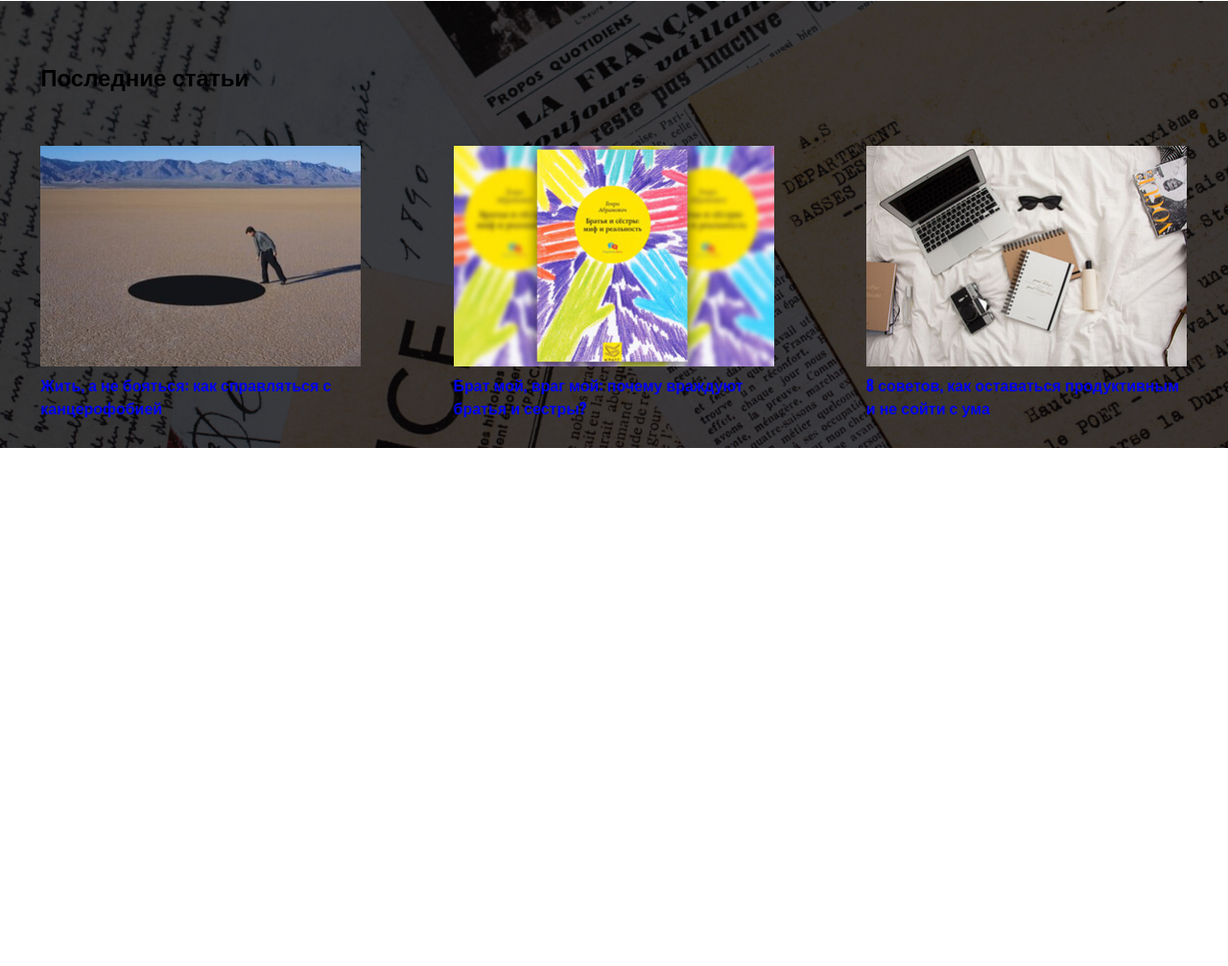
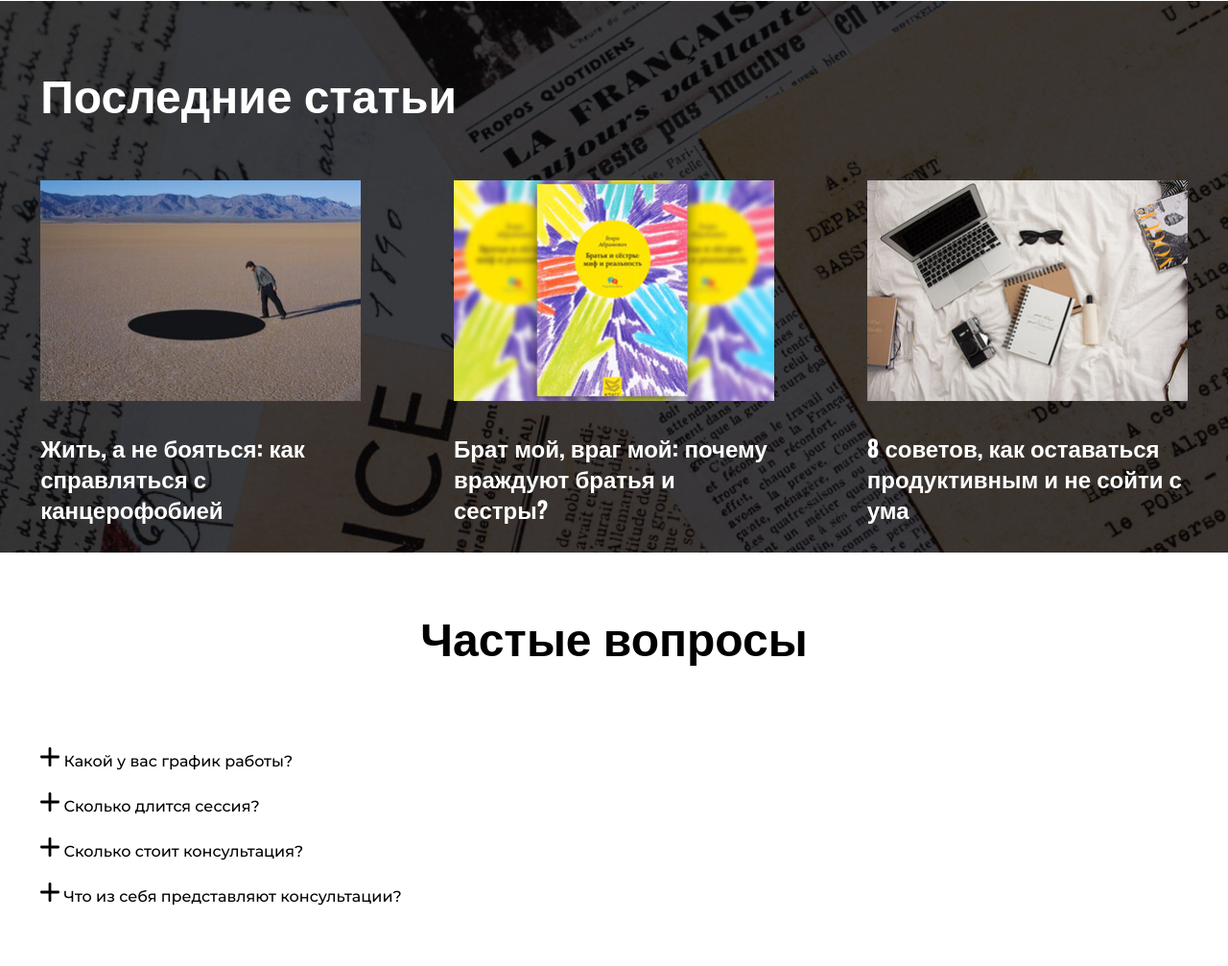
Before and after one commit to OlehLunov/Marin_site, a plain HTML site: page index.html in a window 1280 px wide. Shown: the part 3027-4034 px from the top of the page at 96% size. Before the commit the page ends 3494 px from the top, so only its background shows below. Drawn offline with nearby package versions, Linux system fonts and the light colour scheme.

Commit message:
some old and new sections

```diff
--- a/index.html
+++ b/index.html
@@ -214,6 +214,44 @@
             </div>
         </section>
 
+
+        <section class="questions container">
+            <h2 class="questions__title">Частые вопросы</h2>
+            <div class="questions__content">
+                <details class="questions__details">
+                    <summary class="questions__details-summary closed">
+                        <span class="marker"></span>
+                        Какой у вас график работы? </summary>
+                    <p class="questions__details-text">Я работаю провожу консультации с понедельника по субботу с
+                        15:00 до 21:00. Записаться на прием можно в любой день с 9:00 до 21:00</p>
+                </details>
+
+                <details class="questions__details">
+                    <summary class="questions__details-summary closed">
+                        <span class="marker"></span>
+                        Сколько длится сессия? </summary>
+                    <p class="questions__details-text">Я работаю провожу консультации с понедельника по субботу с
+                        15:00 до 21:00. Записаться на прием можно в любой день с 9:00 до 21:00</p>
+                </details>
+
+                <details class="questions__details">
+                    <summary class="questions__details-summary closed">
+                        <span class="marker"></span>
+                        Сколько стоит консультация? </summary>
+                    <p class="questions__details-text">Я работаю провожу консультации с понедельника по субботу с
+                        15:00 до 21:00. Записаться на прием можно в любой день с 9:00 до 21:00</p>
+                </details>
+
+                <details class="questions__details">
+                    <summary class="questions__details-summary closed">
+                        <span class="marker"></span>
+                        Что из себя представляют консультации? </summary>
+                    <p class="questions__details-text">Я работаю провожу консультации с понедельника по субботу с
+                        15:00 до 21:00. Записаться на прием можно в любой день с 9:00 до 21:00</p>
+                </details>
+            </div>
+        </section>
+
     </main>
     <script src="js/main.js"></script>
 </body>
--- a/js/main.js
+++ b/js/main.js
@@ -50,3 +50,12 @@ window.onload = function() {
     }
 };
 /*review slider*/
+
+/*questions details*/
+var summary = document.querySelector(".questions__details-summary");
+
+summary.addEventListener("click", function() {
+    summary.classList.toggle("closed");
+    summary.classList.toggle("open");
+});
+/*questions details*/
--- a/scss/main.scss
+++ b/scss/main.scss
@@ -12,5 +12,6 @@
 "sections/consult",
 "sections/count",
 "sections/reviews",
-"sections/posts"
+"sections/posts",
+"sections/questions"
 ;
--- a/scss/sections/_posts.scss
+++ b/scss/sections/_posts.scss
@@ -2,6 +2,12 @@
   padding-top: 60px;
   padding-bottom: 30px;
   background: url("../content/posts_bg.jpg")  center/cover;
+  &__title{
+    color: #FFF;
+    font-family: Oswald,sans-serif;
+    font-weight: var(--secondary-font-weight);
+    font-size: 48px;
+  }
 }
 .posts__content{
   display: flex;
@@ -11,4 +17,13 @@
 }
 .posts__item{
   max-width: 335px;
+  &-head{
+    margin-top: 25px;
+    color: #FFF;
+    font-family: Oswald,sans-serif;
+    font-size: 24px;
+    font-weight:  var(--secondary-font-weight);
+    line-height: 1.333;
+    max-width: 334px;
+  }
 }
--- /dev/null
+++ b/scss/sections/_questions.scss
@@ -0,0 +1,70 @@
+.questions{
+  padding-top: 51px;
+  padding-bottom: 60px;
+  &__title{
+    text-align: center;
+    font-family: Oswald,sans-serif;
+    font-size: 48px;
+    font-weight: var(--secondary-font-weight);
+    margin-bottom: 80px;
+  }
+}
+
+.questions__content{
+  display: flex;
+  flex-direction: column;
+  gap: 20px;
+}
+
+
+
+
+
+
+
+
+
+
+
+
+
+
+
+.questions__details-summary.closed .marker::before {
+  content: url("../../content/vector_2.svg");
+  transition: transform 0.3s ease-in-out;
+  transform-origin: center;
+  display: inline-block;
+  animation: rotateClosed 0.3s ease-in-out;
+}
+
+/* Стили для открытого маркера */
+.questions__details-summary.open .marker::before {
+  content: url("../../content/vector_1.svg");
+  transition: transform 0.3s ease-in-out;
+  transform-origin: center;
+  display: inline-block;
+  animation: rotateOpen 0.3s ease-in-out;
+}
+
+@keyframes rotateClosed {
+  from {
+    transform: rotate(0deg);
+  }
+  to {
+    transform: rotate(-90deg);
+  }
+}
+
+@keyframes rotateOpen {
+  from {
+    transform: rotate(-90deg);
+  }
+  to {
+    transform: rotate(0deg);
+  }
+}
+
+summary {
+  list-style-type: none;
+}
```
Also changed, not shown: content/Vector_1.svg (added), content/vector_2.svg (added), css/main.css, 1 other file.
